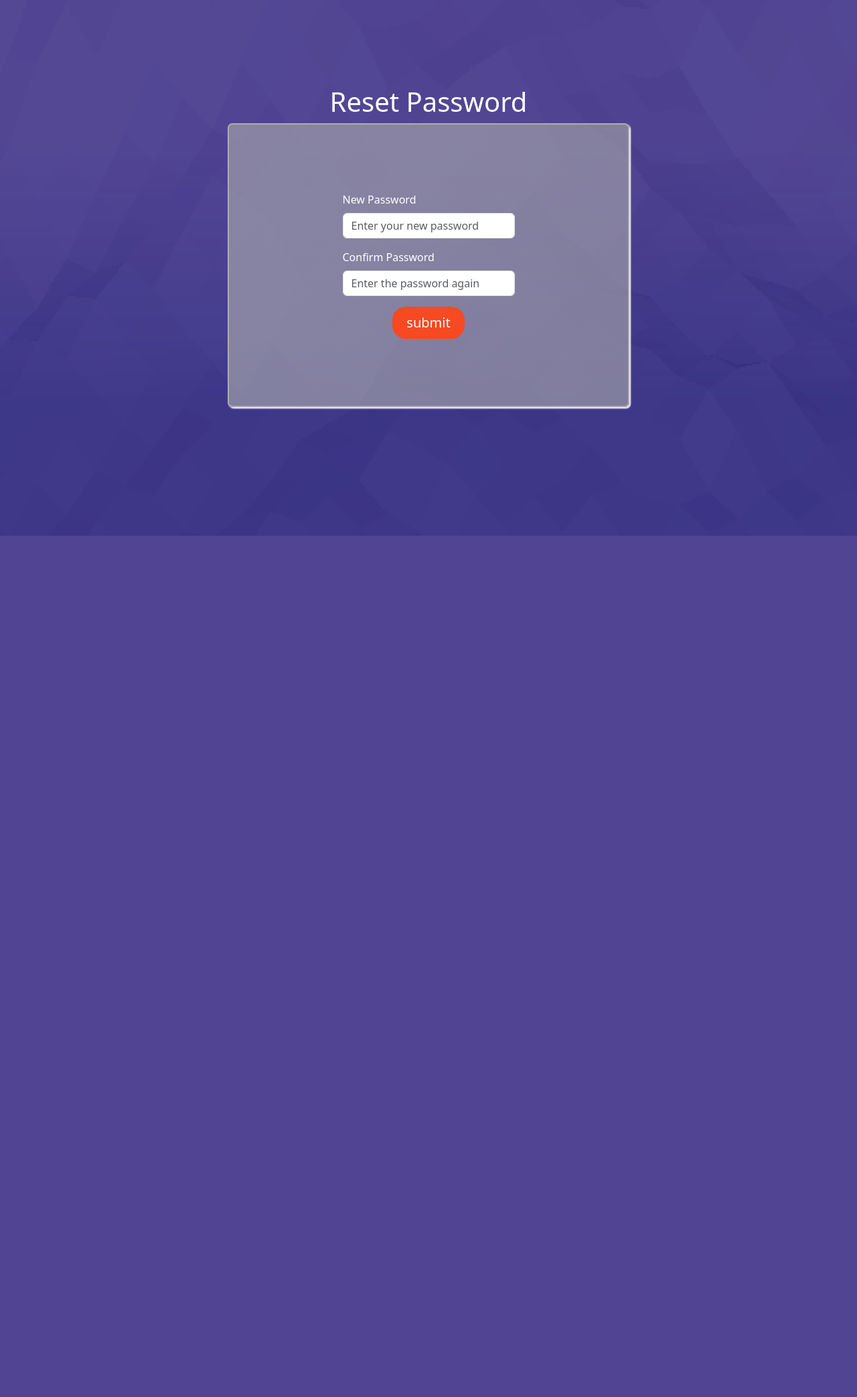
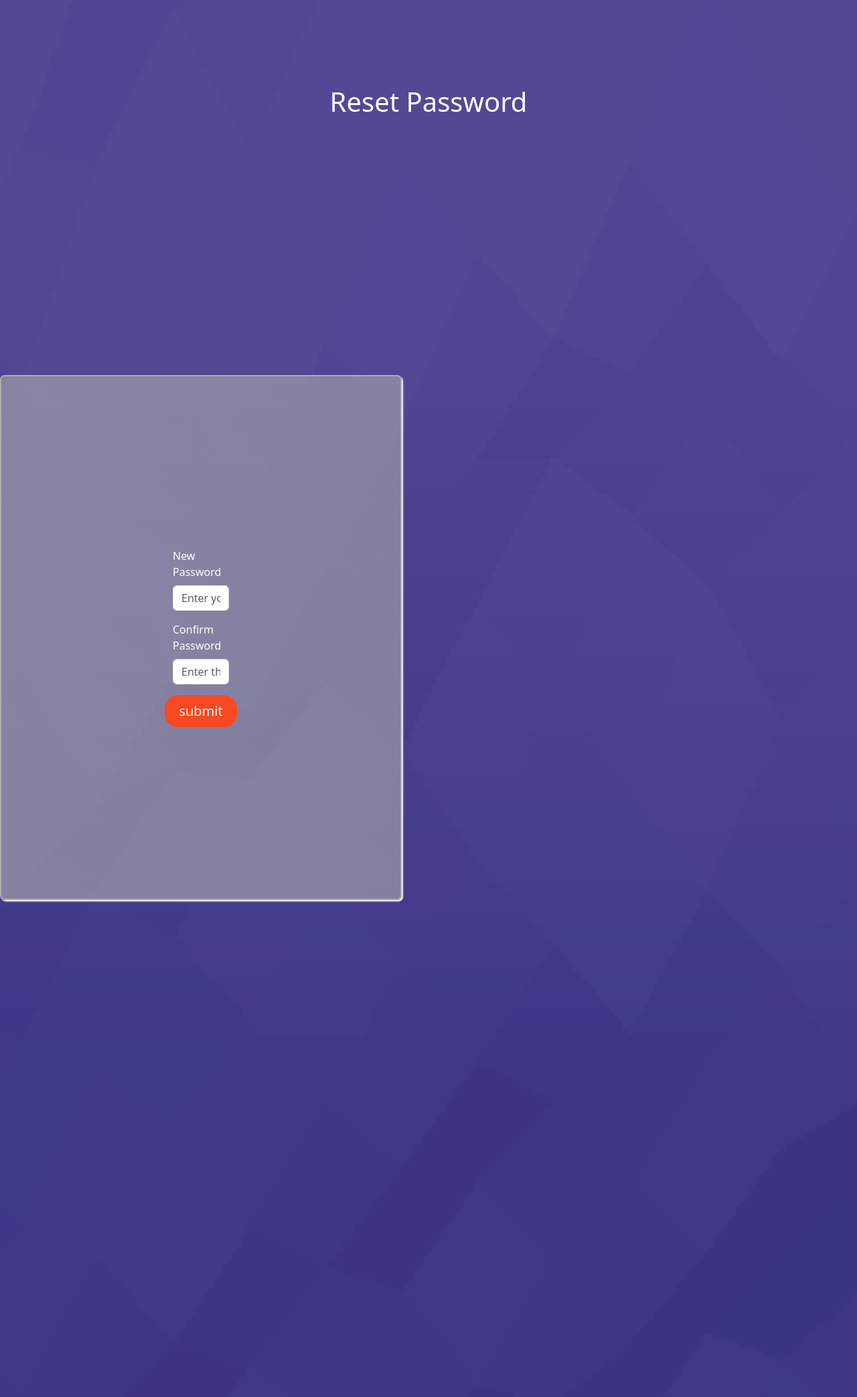
Before and after one commit to Hariharan-mk-14/Hotelproject, a Django app: page /new-password-set/ in a window 1280 px wide. Shown: the whole page at 67% size. Before the commit the page ends 800 px from the top, so only its background shows below. Run offline with Django 5.2, Linux system fonts and the light colour scheme.

Commit message:
Update passwordset.html

```diff
--- a/hotelapp/templates/passwordset.html
+++ b/hotelapp/templates/passwordset.html
@@ -12,25 +12,25 @@
     background:url("{% static 'img/background.png' %}") ;
     background-repeat: no-repeat;
     background-size: cover;
-    display: flex;
-    flex-direction: column;
-    align-items: center;
-    justify-content: center;
+
     color: white;
-
+    padding-top: 35%;
+    padding-bottom: 60%;
 }
 .sign-form{
     display: flex;
     flex-direction: column;
     align-items: center;
     justify-content: center;
+    margin-top: 30%;
+    margin-bottom: 43%;
     max-width: 600px;
     width: 100%;
     border: 2px solid rgb(175, 174, 174);
     box-shadow: 2px 2px 2px rgb(255, 255, 255);
     border-radius: 7px;
     background:linear-gradient(45deg,rgba(177, 177, 177, 0.603),rgba(170, 170, 170, 0.589));
-    padding: 100px;
+    padding: 20%;
 }
 .login-btn {
                 background-color: #f74922;
```
